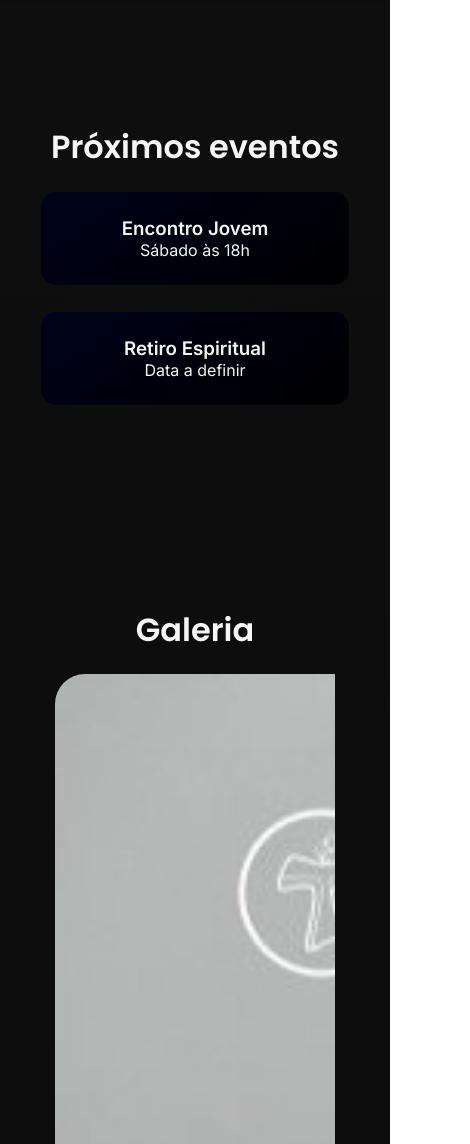
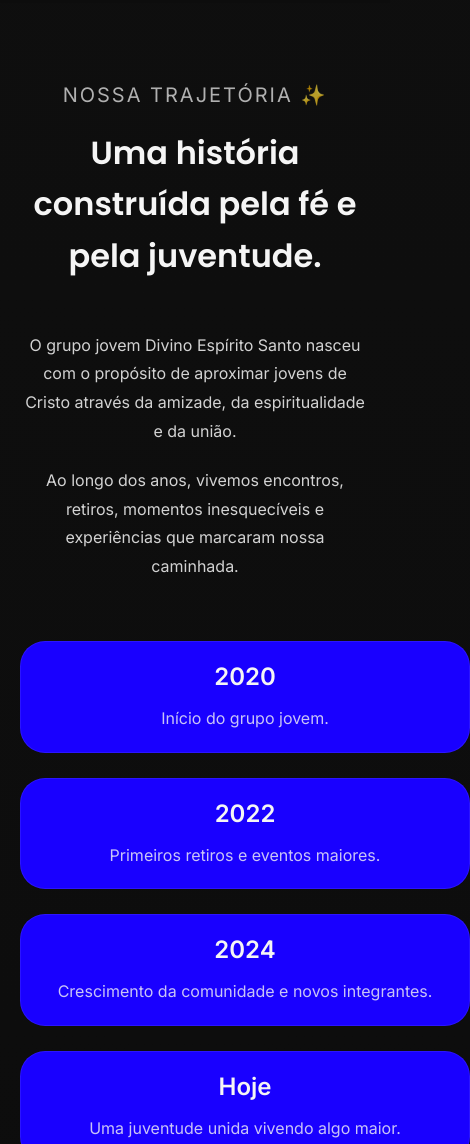
Before and after one commit to Hecton-morais/Projeto-Divino-Espirito-Santo, a plain HTML site: page index.html in a window 390 px wide. Shown: the part 1900-3044 px from the top of the page, 470 px wide, since content can reach past the window. Drawn offline with nearby package versions, Linux system fonts and the light colour scheme.

Commit message:
Adiciona section história e responsividade

```diff
--- a/index.html
+++ b/index.html
@@ -74,6 +74,61 @@
      </div>
 
     </section>
+    <section id="historia" class="history">
+
+     <div class="history-container">
+
+     <div class="history-content">
+
+      <span class="history-tag">
+        nossa trajetória ✨
+      </span>
+
+      <h2>
+        Uma história construída pela fé e pela juventude.
+      </h2>
+
+      <p class="history-text">
+        O grupo jovem Divino Espírito Santo nasceu com o propósito
+        de aproximar jovens de Cristo através da amizade,
+        da espiritualidade e da união.
+      </p>
+
+      <p class="history-text">
+        Ao longo dos anos, vivemos encontros, retiros,
+        momentos inesquecíveis e experiências que marcaram
+        nossa caminhada.
+      </p>
+
+     </div>
+
+     <div class="history-timeline">
+
+      <div class="timeline-item">
+        <span>2020</span>
+        <p>Início do grupo jovem.</p>
+      </div>
+
+      <div class="timeline-item">
+        <span>2022</span>
+        <p>Primeiros retiros e eventos maiores.</p>
+      </div>
+
+      <div class="timeline-item">
+        <span>2024</span>
+        <p>Crescimento da comunidade e novos integrantes.</p>
+      </div>
+
+      <div class="timeline-item">
+        <span>Hoje</span>
+        <p>Uma juventude unida vivendo algo maior.</p>
+      </div>
+
+     </div>
+
+     </div>
+
+    </section>
 
   <section id="eventos" class="events">
     <h2>Próximos eventos</h2>
@@ -107,6 +162,8 @@
     </div>
   </section>
 
+
+
   <section id="contato" class="contact">
 
    <h2>Fale com a gente</h2>
@@ -131,7 +188,7 @@
 
     <textarea
       name="message"
-      placeholder="Mensagem"
+      placeholder="Mensagem e telefone"
       rows="5"
       required
     ></textarea>
@@ -143,6 +200,8 @@
    </form>
 
   </section>
+
+
 
 </main>
 
@@ -192,7 +251,7 @@
   }, 5000);
   });
   });
-</script> // ← fim do script email
+</script>
 
 
 </body>
--- a/style.css
+++ b/style.css
@@ -17,6 +17,8 @@ body {
   color: #f5f5f5;
   overflow-x: hidden;
 }
+
+
 
 /* =====================
    HEADER
@@ -159,8 +161,9 @@ section {
   padding: 120px 40px;
   text-align: center;
   opacity: 0;
-  transform: translateY(80px);
   transition: opacity 1s ease, transform 1s ease;
+  transform: translateY(50px);
+  transition: all 0.8s ease;
 }
 
 section.show {
@@ -315,6 +318,149 @@ h2 {
 
 }
 
+/* ==================================================
+==================== HISTÓRIA ====================
+================================================== */
+
+.history {
+  padding: 120px 40px;
+}
+
+.history-container {
+max-width: 1200px;
+margin: 0 auto;
+
+display: flex;
+justify-content: space-between;
+align-items: center;
+gap: 60px;
+
+flex-wrap: wrap;
+}
+
+/* ====================
+TEXTO DA HISTÓRIA
+==================== */
+
+.history-content {
+flex: 1;
+min-width: 300px;
+}
+
+.history-tag {
+display: inline-block;
+
+margin-bottom: 20px;
+
+font-size: 20px;
+letter-spacing: 2px;
+text-transform: uppercase;
+
+opacity: 0.7;
+}
+
+.history-content h2 {
+font-size: 40px;
+line-height: 1.6;
+
+margin-bottom: 50px;
+}
+
+.history-text {
+font-size: 17px;
+line-height: 1.8;
+
+opacity: 0.85;
+
+margin-bottom: 20px;
+}
+
+/* ====================
+TIMELINE
+==================== */
+
+.history-timeline {
+flex: 1;
+min-width: 450px;
+
+display: flex;
+flex-direction: column;
+gap: 25px;
+}
+
+.timeline-item {
+padding: 25px;
+
+border-radius: 25px;
+
+background: rgb(25, 0, 255);
+
+backdrop-filter: blur(60px);
+
+border: 1px solid rgba(255, 255, 255, 0.08);
+
+transition:
+transform 0.6s ease,
+border 0.3s ease,
+background 0.6s ease;
+}
+
+.timeline-item:hover {
+transform: translateY(-6px);
+
+background: rgba(255, 255, 255, 0.05);
+
+border: 1px solid rgba(255, 255, 255, 0.15);
+}
+
+.timeline-item span {
+display: block;
+
+margin-bottom: 15px;
+
+font-size: 28px;
+font-weight: 600;
+}
+
+.timeline-item p {
+line-height: 1.6;
+
+opacity: 0.8;
+}
+
+/* ====================
+RESPONSIVIDADE
+==================== */
+
+@media (max-width: 768px) {
+
+.history {
+padding: 80px 20px;
+}
+
+.history-container {
+gap: 40px;
+}
+
+.history-content h2 {
+font-size: 32px;
+}
+
+.history-text {
+font-size: 16px;
+}
+
+.timeline-item {
+padding: 20px;
+}
+
+.timeline-item span {
+font-size: 24px;
+}
+
+}
+
+
 /* =====================
    EVENTOS
    ===================== */
@@ -337,7 +483,7 @@ h2 {
 }
 
 .card:hover {
-  transform: translateY(-10px) scale(1.02);
+  transform: translateY(-10px);
   box-shadow: 0 20px 40px rgba(0, 0, 0, 0.8);
 }
 
```
